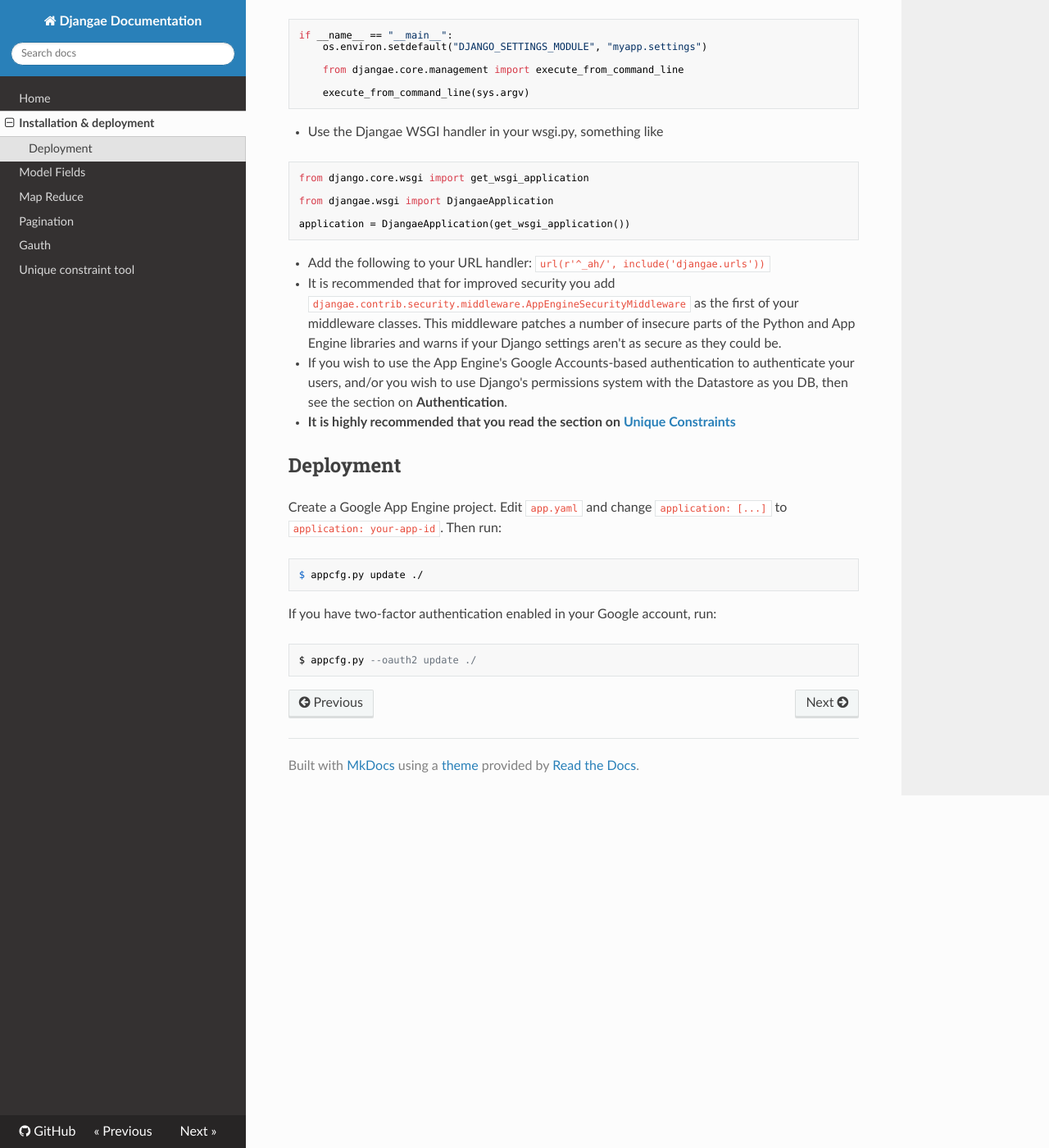
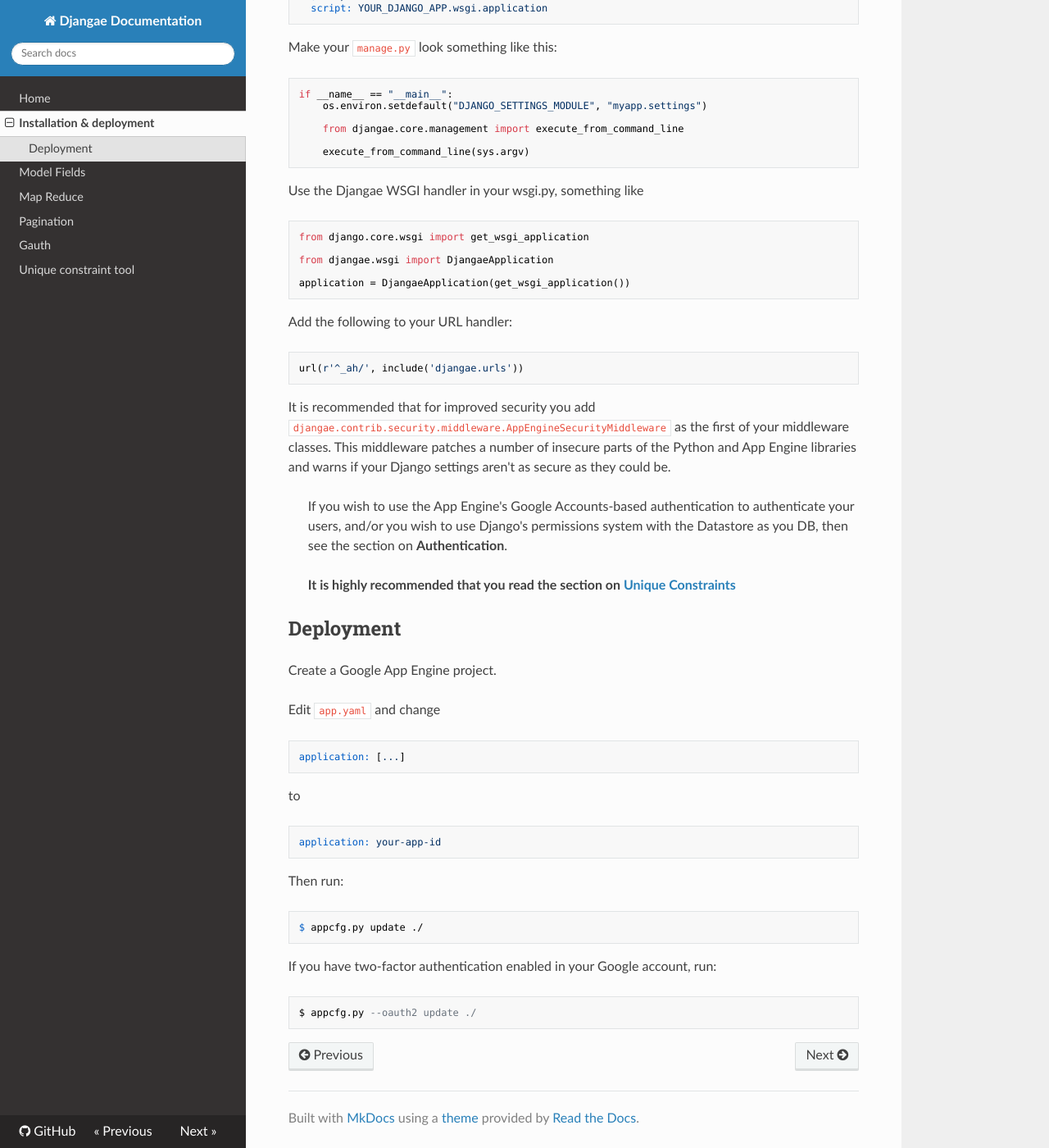
Before and after one commit to wittfabian/djangae, an MkDocs documentation site: the page built from docs/installation.md, in a window 1280 px wide and 1400 px high, scrolled down 635 px. Shown: the whole window at 82% size. Built offline with MkDocs 1.6.1, drawn with Linux system fonts in a browser that asks for light colours; nearby versions of some CDN libraries; old or Windows-style settings are respelled for this version of MkDocs; some of the changed lines change nothing that is shown.

Commit message:
Fixed funky syntax in Installation & deployment chapter

````diff
--- a/docs/installation.md
+++ b/docs/installation.md
@@ -2,19 +2,19 @@
 
 **If you just want to get started on a fresh Django project, take a look at [djangae-scaffold](https://github.com/potatolondon/djangae-scaffold)**
 
- 1. Create a Django project, add app.yaml to the root. Make sure Django 1.6+ is in your project and importable
+Create a Django project, add app.yaml to the root. Make sure Django 1.6+ is in your project and importable
 
- 2. Install Djangae into your project, make sure it's importable (you'll likely need to manipulate the path in manage.py and wsgi.py)
+Install Djangae into your project, make sure it's importable (you'll likely need to manipulate the path in manage.py and wsgi.py)
 
- 3. Add djangae to `INSTALLED_APPS`.
+Add djangae to `INSTALLED_APPS`.
 
- 4. At the top of your `settings.py`, insert the following line to setup some default settings:
+At the top of your `settings.py`, insert the following line to setup some default settings:
 
 ```python
-from djangae.settings_base import *
+from djangae.settings_base import *`
 ```
 
- 5. In `app.yaml` add the following handlers:
+In `app.yaml` add the following handlers:
 
 ```yml
 * url: /_ah/(mapreduce|queue|warmup).*
@@ -25,7 +25,7 @@
   script: YOUR_DJANGO_APP.wsgi.application
 ```
 
-6. Make your `manage.py` look something like this:
+Make your `manage.py` look something like this:
 
 ```python
 if __name__ == "__main__":
@@ -36,7 +36,7 @@
     execute_from_command_line(sys.argv)
 ```
 
- * Use the Djangae WSGI handler in your wsgi.py, something like
+Use the Djangae WSGI handler in your wsgi.py, something like
 
 ```python
 from django.core.wsgi import get_wsgi_application
@@ -46,17 +46,34 @@
 application = DjangaeApplication(get_wsgi_application())
 ```
 
- * Add the following to your URL handler: `url(r'^_ah/', include('djangae.urls'))`
+Add the following to your URL handler:
 
- * It is recommended that for improved security you add `djangae.contrib.security.middleware.AppEngineSecurityMiddleware` as the first
-   of your middleware classes. This middleware patches a number of insecure parts of the Python and App Engine libraries and warns if your
-   Django settings aren't as secure as they could be.
- * If you wish to use the App Engine's Google Accounts-based authentication to authenticate your users, and/or you wish to use Django's permissions system with the Datastore as you DB, then see the section on **Authentication**.
- * **It is highly recommended that you read the section on [Unique Constraints](#unique-constraint-checking)**
+```python
+url(r'^_ah/', include('djangae.urls'))
+```
+
+It is recommended that for improved security you add `djangae.contrib.security.middleware.AppEngineSecurityMiddleware` as the first of your middleware classes. This middleware patches a number of insecure parts of the Python and App Engine libraries and warns if your Django settings aren't as secure as they could be.
+
+> If you wish to use the App Engine's Google Accounts-based authentication to authenticate your users, and/or you wish to use Django's permissions system with the Datastore as you DB, then see the section on **Authentication**.
+
+> **It is highly recommended that you read the section on [Unique Constraints](#unique-constraint-checking)**
 
 ## Deployment
 
-Create a Google App Engine project. Edit `app.yaml` and change `application: [...]` to `application: your-app-id`. Then run:
+Create a Google App Engine project.
+
+Edit `app.yaml` and change
+
+```yml
+application: [...]
+```
+to
+
+```yml
+application: your-app-id
+```
+
+Then run:
 
     $ appcfg.py update ./
 
````
